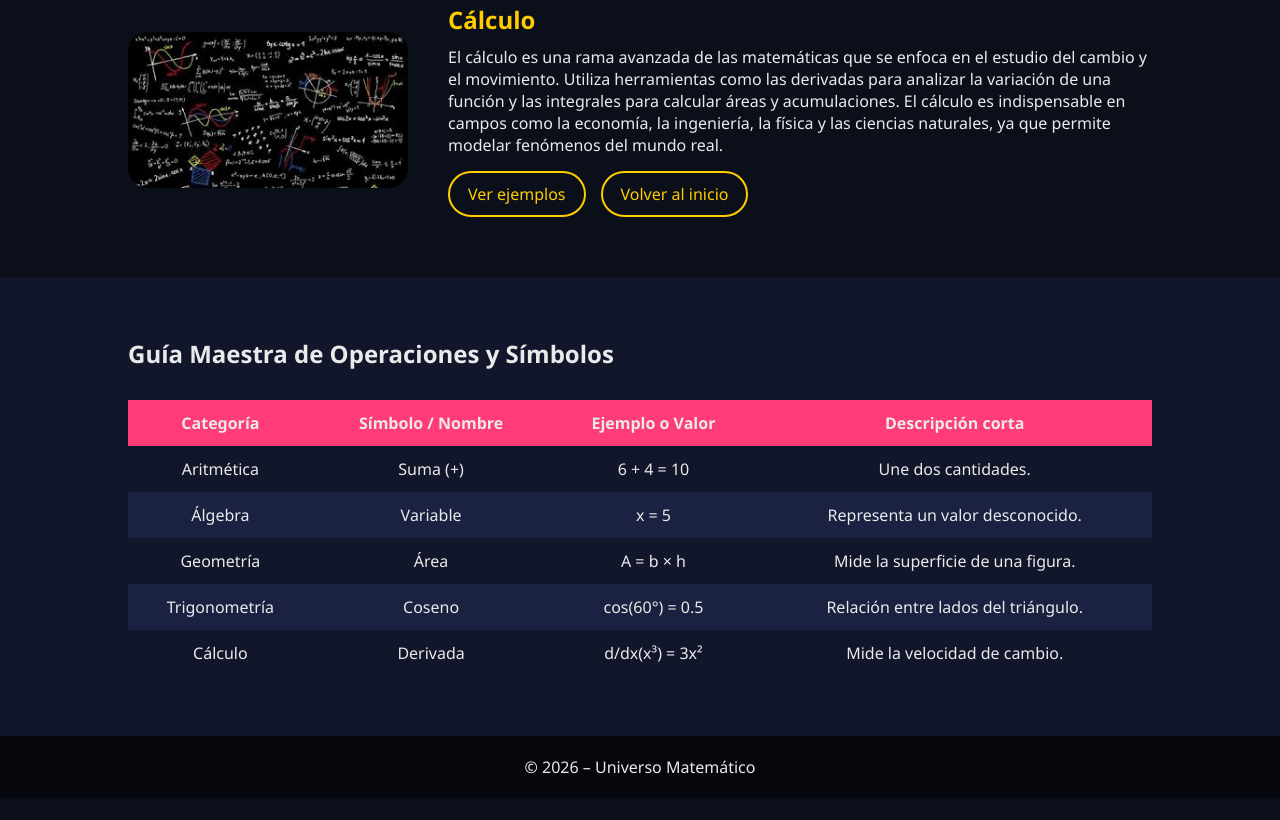
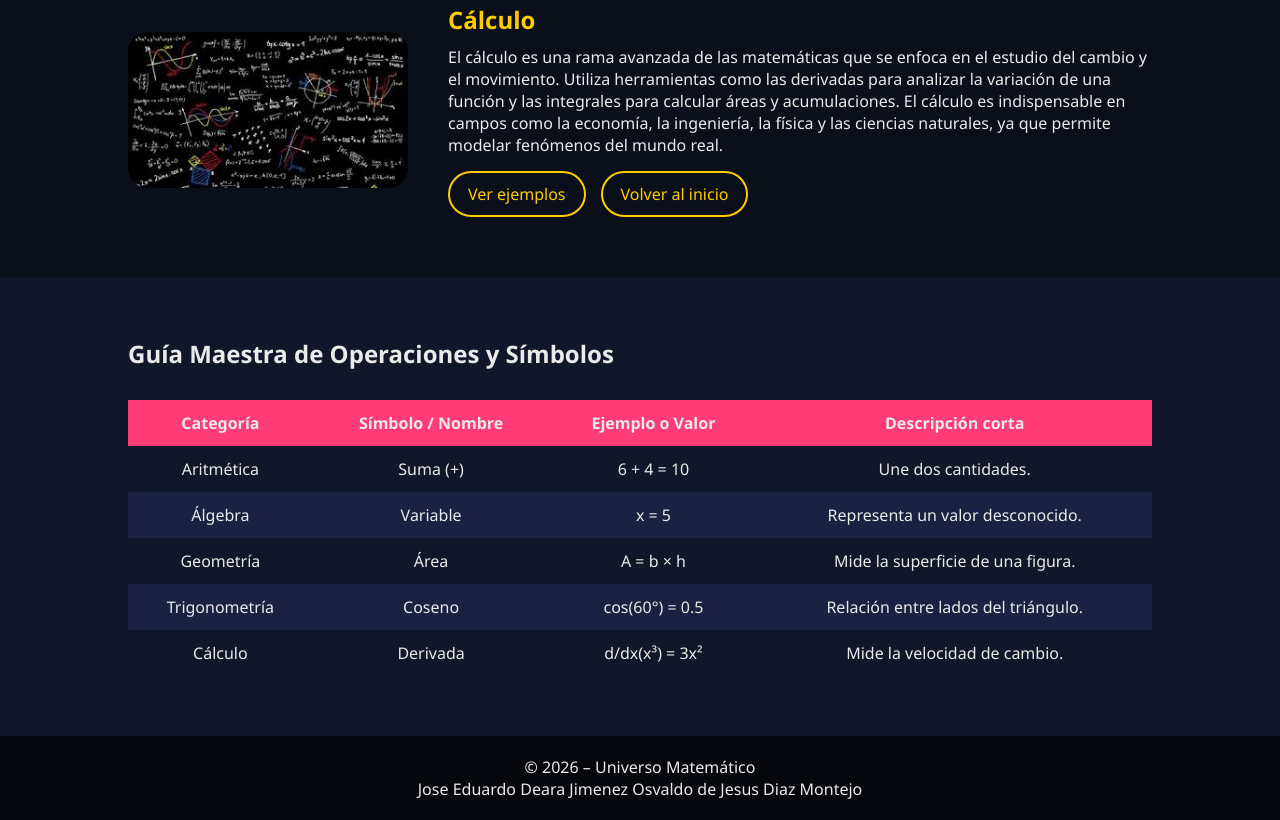
Before and after one commit to Joszxxx/0w0, a plain HTML site: page index.html in a window 1280 px wide. Shown: the part 2171-2991 px from the top of the page. Before the commit the page ends 2969 px from the top, so only its background shows below. Drawn offline with Linux system fonts and the light colour scheme.

Commit message:
Update index.html

```diff
--- a/index.html
+++ b/index.html
@@ -161,7 +161,10 @@
 </main>
 
 <footer>
-    <p>© 2026 – Universo Matemático</p>
+    <p>© 2026 – Universo Matemático <br>
+    Jose Eduardo Deara Jimenez
+    Osvaldo de Jesus Diaz Montejo
+    </p>
 </footer>
 
 </body>
```
